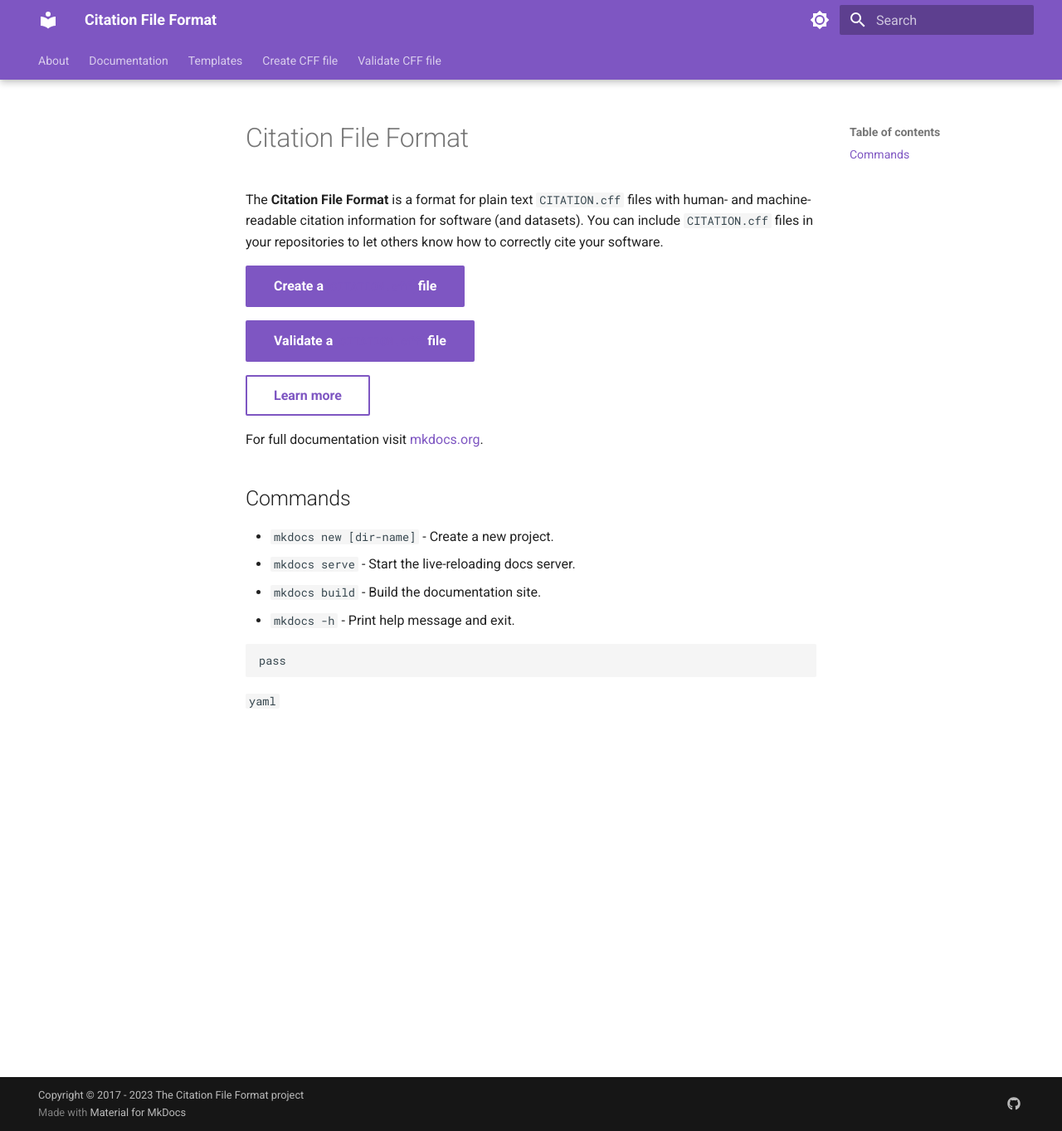
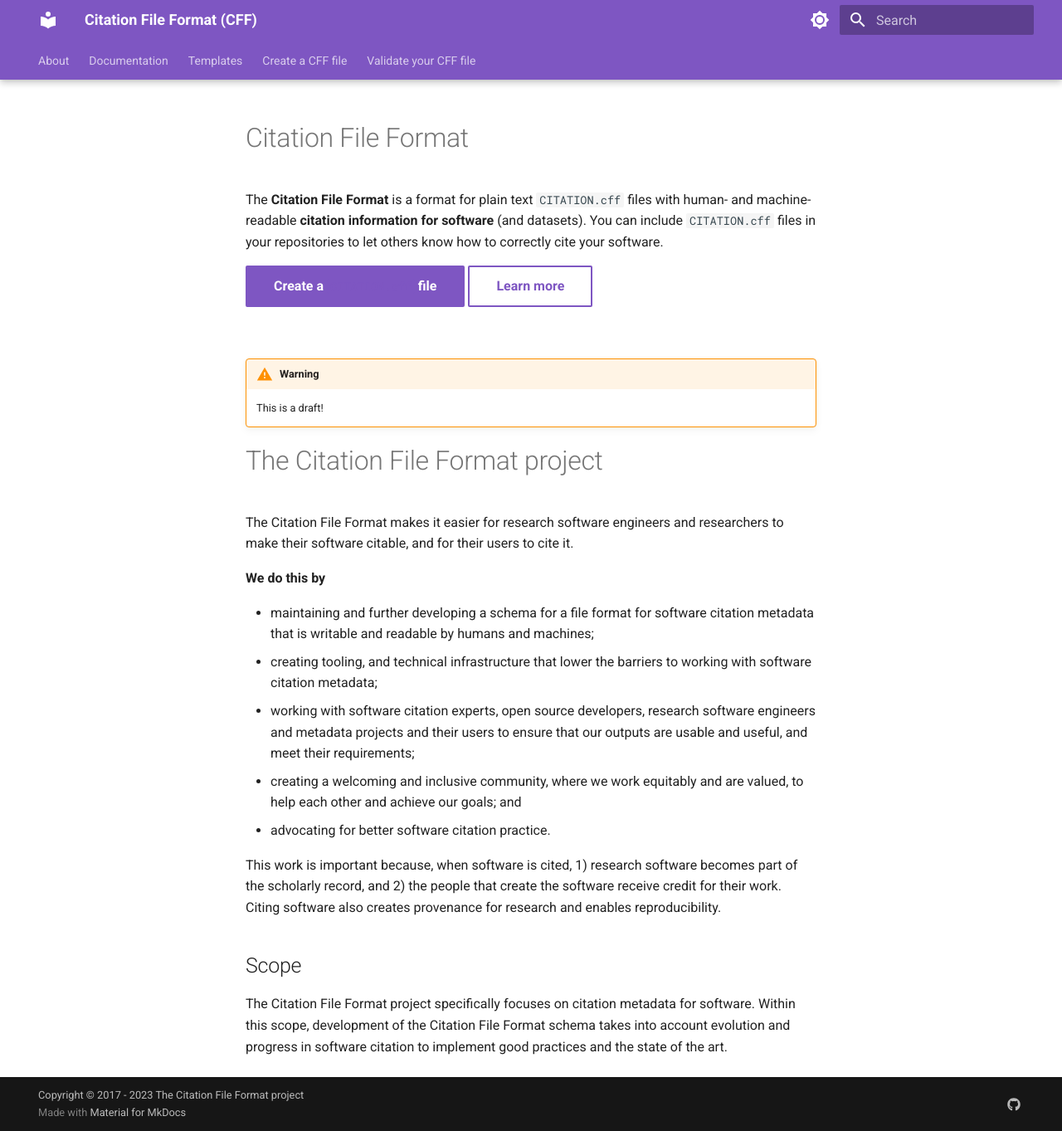
Before and after one commit to sdruskat/cffio, an MkDocs documentation site: the page built from docs/index.md, in a window 1280 px wide and 1363 px high. Shown: the whole window at 83% size. Built offline with MkDocs 1.6.1 and Material for MkDocs 9.7.7, drawn with Linux system fonts in a browser that asks for light colours.

````diff
--- a/docs/index.md
+++ b/docs/index.md
@@ -1,25 +1,33 @@
 # Citation File Format
 
-The **Citation File Format** is a format for plain text `CITATION.cff` files with human- and machine-readable citation information for software (and datasets).
+The **Citation File Format** is a format for plain text `CITATION.cff` files with human- and machine-readable **citation information for software** (and datasets).
 You can include `CITATION.cff` files in your repositories to let others know how to correctly cite your software.
 
 [Create a `CITATION.cff` file](#){ .md-button .md-button--primary }
-
-[Validate a `CITATION.cff` file](#){ .md-button .md-button--primary }
-
 [Learn more](documentation){ .md-button }
 
-For full documentation visit [mkdocs.org](https://www.mkdocs.org).
+<!-- Add after "Create" button once available on cffinit, add blank lines between buttons
+[Validate a `CITATION.cff` file](#){ .md-button .md-button--primary }
+-->
+<br/>
 
-## Commands
+!!! warning
+    This is a draft!
 
-* `mkdocs new [dir-name]` - Create a new project.
-* `mkdocs serve` - Start the live-reloading docs server.
-* `mkdocs build` - Build the documentation site.
-* `mkdocs -h` - Print help message and exit.
+# The Citation File Format project
 
-```python
-pass
-```
+The Citation File Format makes it easier for research software engineers and researchers to make their software citable, and for their users to cite it.
 
-`yaml`
+**We do this by**
+
+- maintaining and further developing a schema for a file format for software citation metadata that is writable and readable by humans and machines;
+- creating tooling, and technical infrastructure that lower the barriers to working with software citation metadata;
+- working with software citation experts, open source developers, research software engineers and metadata projects and their users to ensure that our outputs are usable and useful, and meet their requirements;
+- creating a welcoming and inclusive community, where we work equitably and are valued, to help each other and achieve our goals; and
+- advocating for better software citation practice.
+
+This work is important because, when software is cited, 1) research software becomes part of the scholarly record, and 2) the people that create the software receive credit for their work. Citing software also creates provenance for research and enables reproducibility.
+
+## Scope
+
+The Citation File Format project specifically focuses on citation metadata for software. Within this scope, development of the Citation File Format schema takes into account evolution and progress in software citation to implement good practices and the state of the art.
--- a/mkdocs.yml
+++ b/mkdocs.yml
@@ -1,4 +1,4 @@
-site_name: Citation File Format
+site_name: Citation File Format (CFF)
 copyright: Copyright &copy; 2017 - 2023 The Citation File Format project
 
 nav:
@@ -13,8 +13,8 @@ nav:
     - Tutorials: tutorials/index.md
     - FAQ: documentation/faq.md
   - Templates: templates.md
-  - Create CFF file: create.md
-  - Validate CFF file: validate.md
+  - Create a CFF file: create.md
+  - Validate your CFF file: validate.md
 # Theme configuration
 theme:
   name: material
@@ -53,6 +53,8 @@ markdown_extensions:
   - admonition
   - attr_list
   - md_in_html
+  - toc:
+      permalink: true
 
 extra:
   social:
````
Also changed, not shown: docs/documentation/faq.md (+17 -0 lines), docs/_assets/images/github-hovercard.png (added).
